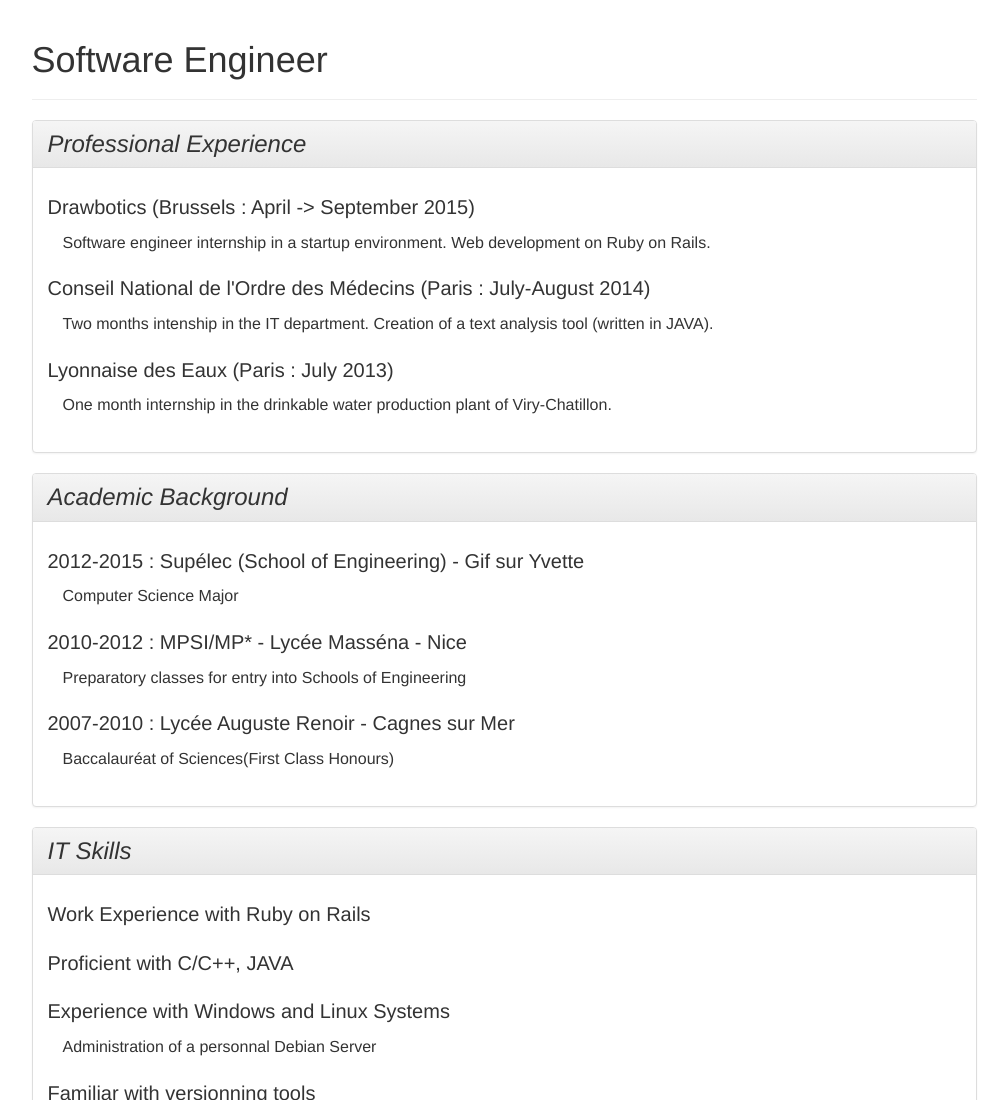
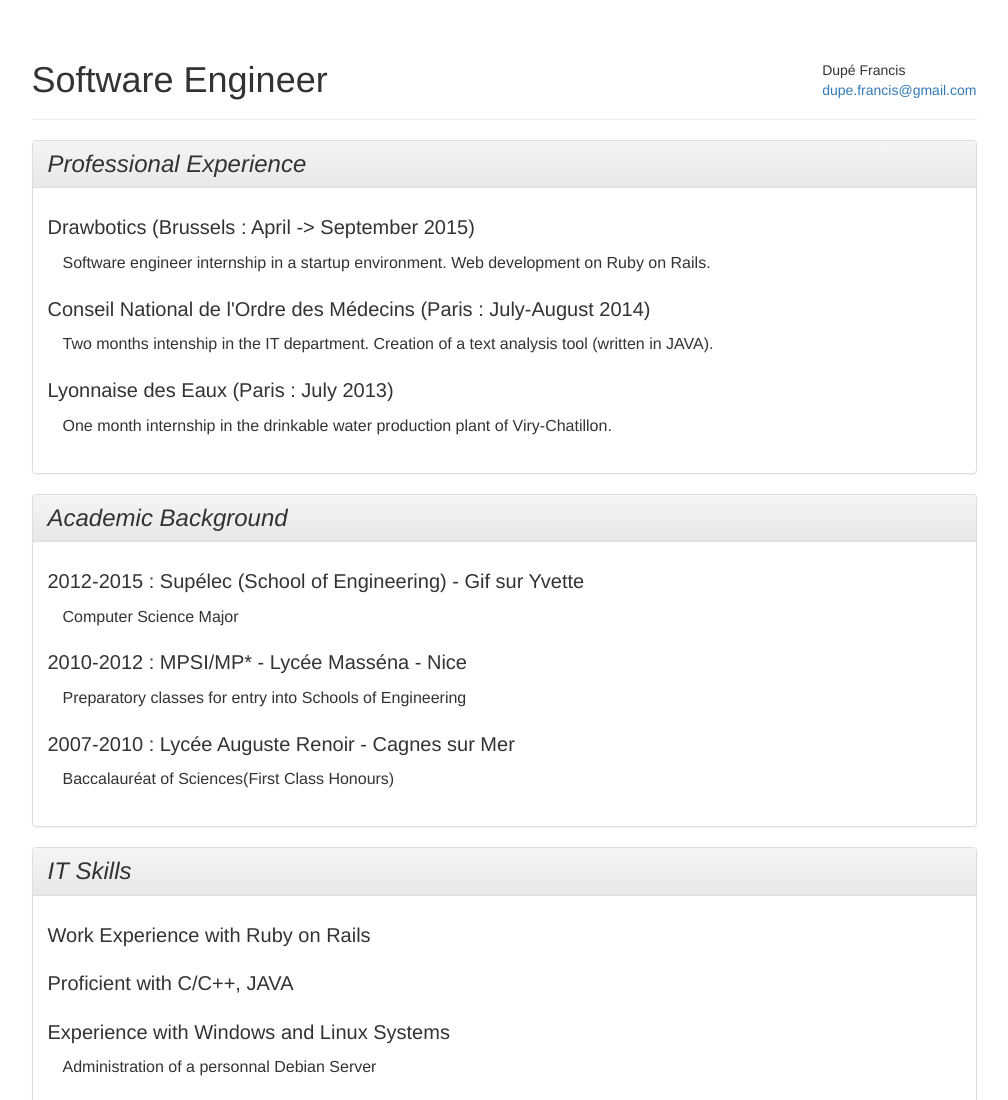
Before and after one commit to DupeF/dupef.github.io, a plain HTML site: page index.html in a window 1280 px wide. Shown: the top 1100 px of the page, without its empty margins (136-1144 px from the left). Drawn offline with nearby package versions, Linux system fonts and the light colour scheme.

Commit message:
Added address on header

```diff
--- a/css/main.css
+++ b/css/main.css
@@ -1,3 +1,8 @@
+address {
+  margin-top: 20px;
+  margin-bottom: 10px;
+}
+
 .panel {
   font-size: 16px;
 }
--- a/index.html
+++ b/index.html
@@ -16,7 +16,18 @@
       <div class="row">
         <div class="col-md-offset-1 col-md-10">
           <div class="page-header">
-            <h1>Software Engineer</h1>
+            <div class="row">
+              <div class="col-md-8">
+                <h1>Software Engineer</h1>
+              </div>
+              <div class="col-md-4">
+                <address class="pull-right">
+                  Dupé Francis
+                  <br/>
+                  <a href="mailto:dupe.francis@gmail.com">dupe.francis@gmail.com</a>
+                </address>
+              </div>
+            </div>
           </div>
           <div class="panel panel-default">
             <div class="panel-heading">
```
